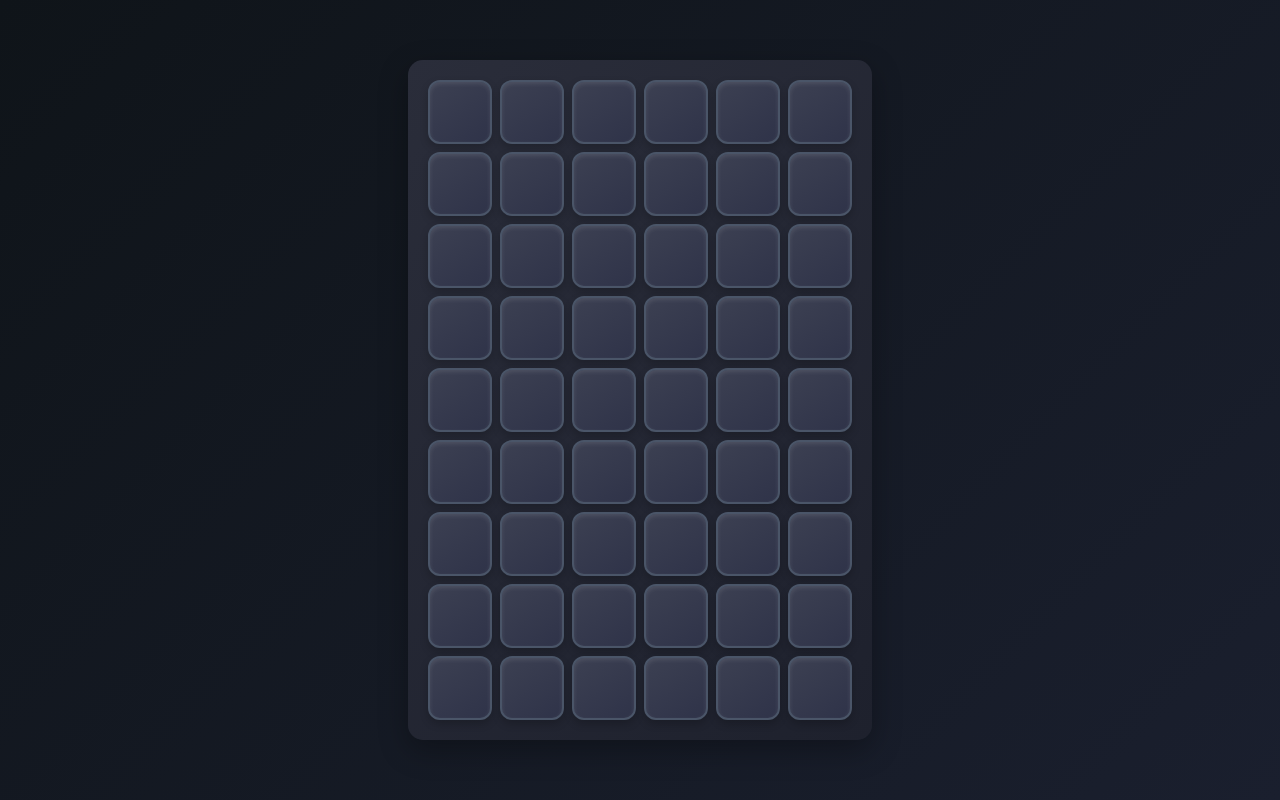
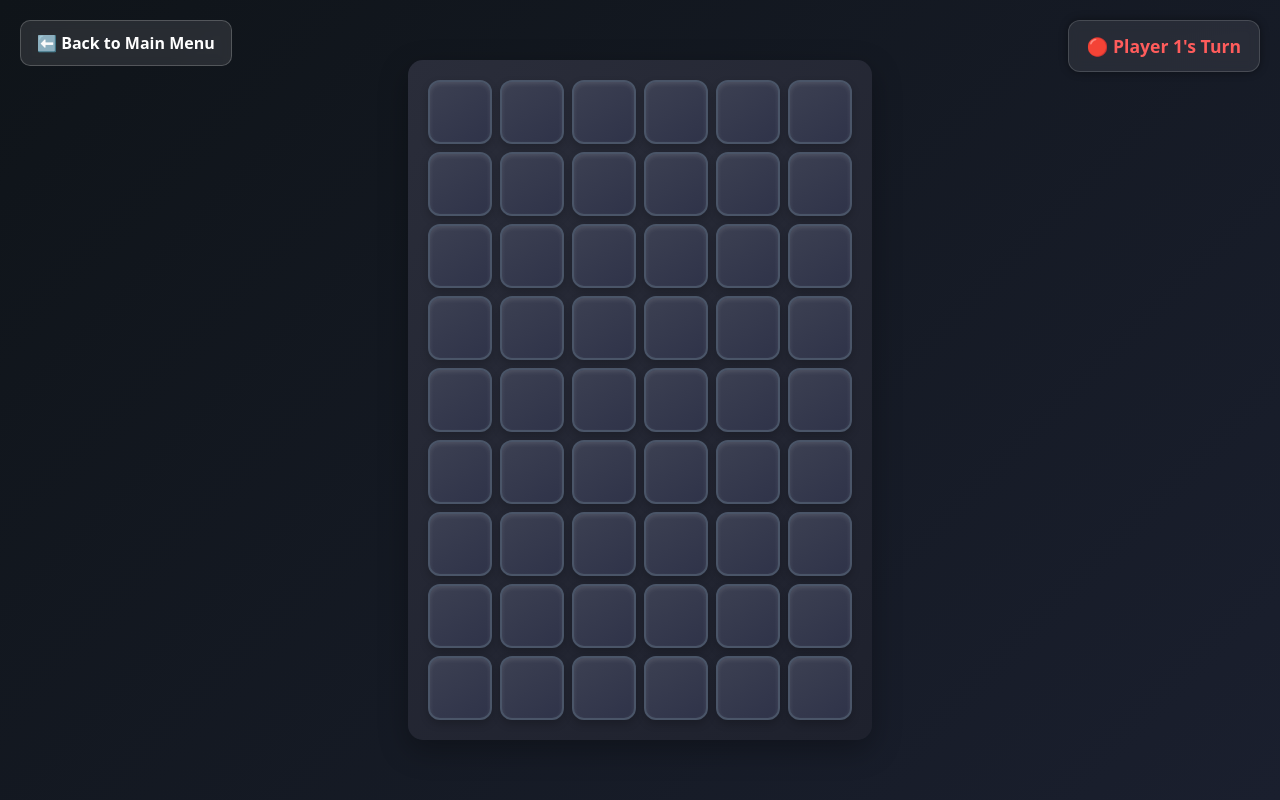
Before and after one commit to mahmud1628/chain-reaction, a React (Vite) app: page /game in a window 1280 px wide. Built offline with nearby package versions, Linux system fonts and the light colour scheme.

Commit message:
Some visual improvements

```diff
--- a/src/components/GameBoard.css
+++ b/src/components/GameBoard.css
@@ -217,3 +217,63 @@
   background-color: #ffffff44;
   transform: scale(1.05);
 }
+
+.turn-float-box {
+  position: absolute;
+  top: 20px;
+  right: 20px;
+  background: rgba(255, 255, 255, 0.08);
+  padding: 12px 18px;
+  border-radius: 12px;
+  backdrop-filter: blur(6px);
+  border: 1px solid rgba(255, 255, 255, 0.15);
+  font-size: 1.1rem;
+  font-weight: bold;
+  color: #fff;
+  z-index: 5;
+  box-shadow: 0 0 8px rgba(0, 0, 0, 0.4);
+}
+
+.turn-indicator-content {
+  animation: fade-slide-in 1s ease;
+}
+
+@keyframes fade-slide-in {
+  0% {
+    opacity: 0;
+    transform: translateY(-8px);
+  }
+  100% {
+    opacity: 1;
+    transform: translateY(0);
+  }
+}
+
+.turn-red {
+  color: #ff5c5c;
+}
+
+.turn-blue {
+  color: #4da6ff;
+}
+
+.back-btn {
+  position: absolute;
+  top: 20px;
+  left: 20px;
+  padding: 10px 16px;
+  background: rgba(255, 255, 255, 0.1);
+  border: 1px solid rgba(255, 255, 255, 0.2);
+  color: #fff;
+  font-weight: bold;
+  text-decoration: none;
+  border-radius: 10px;
+  backdrop-filter: blur(5px);
+  transition: all 0.2s ease;
+  z-index: 10;
+}
+
+.back-btn:hover {
+  background: rgba(255, 255, 255, 0.25);
+  transform: scale(1.05);
+}
--- a/src/components/GameBoard.jsx
+++ b/src/components/GameBoard.jsx
@@ -45,13 +45,13 @@ const GameBoard = ({player_names}) => {
     set_move_count(move_count + 1);
   };
 
-  const handleCellClick = (rowIndex, colIndex) => {
+  const handleCellClick = async (rowIndex, colIndex) => {
     const cell = board[rowIndex][colIndex];
     if (!is_valid_move(cell, currentPlayer) || winner !== null) return; // Check if the move is valid
 
     increment_move_count();
 
-    update_cell(
+    await update_cell(
       board,
       rowIndex,
       colIndex,
@@ -78,6 +78,10 @@ const GameBoard = ({player_names}) => {
 
   return (
     <div className="game-container">
+      <Link to="/" className="back-btn">
+  ⬅️ Back to Main Menu
+</Link>
+
       <div className="board">
         {board.map((row, rowIndex) => (
           <div key={rowIndex} className="board-row">
@@ -120,6 +124,22 @@ const GameBoard = ({player_names}) => {
           </div>
         </div>
       )}
+
+  <div className="turn-float-box">
+  <div
+    key={currentPlayer}
+    className={`turn-indicator-content ${
+      currentPlayer === "R" ? "turn-red" : "turn-blue"
+    }`}
+  >
+    {currentPlayer === "R" ? (
+      <>🔴 {player_names.R || "Player 1"}'s Turn</>
+    ) : (
+      <>🔵 {player_names.B || "Player 2"}'s Turn</>
+    )}
+  </div>
+</div>
+
     </div>
   );
 };
```
